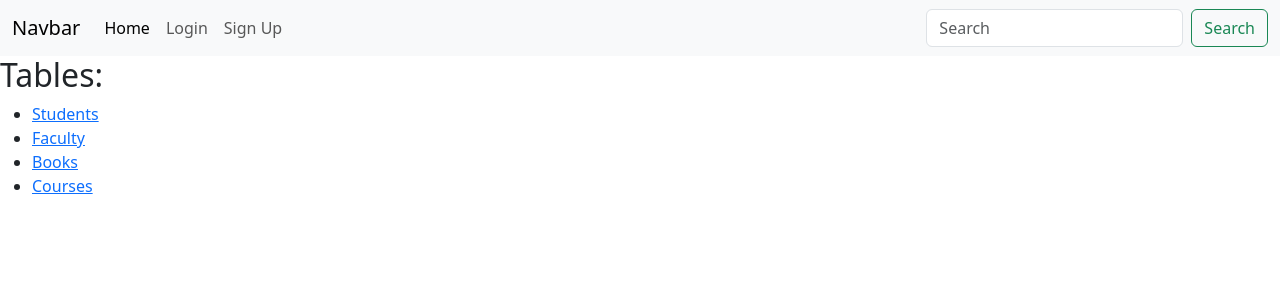
After one commit to chaitanya5420/sql_proj, a Django app: page / in a window 1280 px wide. The commit adds this page. Shown: the top 300 px of the page. Run offline with Django 5.2, Linux system fonts and the light colour scheme.

Commit message:
login_signup added

```diff
--- a/settings/webapp_table/models.py
+++ b/settings/webapp_table/models.py
@@ -55,7 +55,7 @@ class course(models.Model):
     course_name = models.CharField(max_length=100)
     course_books = models.TextField()
     course_subject = models.CharField(max_length=100)
-    course_year = models.IntegerField()
+    course_year = models.TextField()
 
     class Meta:
         db_table = 'courses'
--- a/settings/webapp_table/templates/courses.html
+++ b/settings/webapp_table/templates/home.html
@@ -1,41 +1,24 @@
-<!-- courses.html -->
-
+{% include 'nav.html' %}
 <!DOCTYPE html>
 <html lang="en">
 <head>
     <meta charset="UTF-8">
-    <title>Course List</title>
+    <meta name="viewport" content="width=device-width, initial-scale=1.0">
     {% load static %}
     <link href="https://cdn.jsdelivr.net/npm/bootstrap@5.3.3/dist/css/bootstrap.min.css" rel="stylesheet" integrity="sha384-QWTKZyjpPEjISv5WaRU9OFeRpok6YctnYmDr5pNlyT2bRjXh0JMhjY6hW+ALEwIH" crossorigin="anonymous">
-    <link rel="stylesheet" type="text/css" href="{% static 'style.css' %}">
+    <title>Document</title>
 </head>
 
+<body>
+    <h2>Tables:</h2>
+    <ul>
+        <li><a href="{% url 'students' %}">Students</a></li>
+        <li><a href="{% url 'faculty' %}">Faculty</a></li>
+        <li><a href="{% url 'books' %}">Books</a></li>
+        <li><a href="{% url 'courses' %}">Courses</a></li>
+    </ul>
 
-<body>
-    <h1 class="text-center">Course List</h1>
 
-    <table class="table">
-        <thead class="table-dark">
-            <tr>
-                <th>Course ID</th>
-                <th>Course Name</th>
-                <th>Books</th>
-                <th>Subject</th>
-                <th>course_Year</th>
-            </tr>
-        </thead>
-        <tbody>
-            {% for course in courses %}
-                <tr>
-                    <td>{{ course.course_id }}</td>
-                    <td>{{ course.course_name }}</td>
-                    <td>{{ course.course_books }}</td>
-                    <td>{{ course.course_subject }}</td>
-                    <td>{{ course.coures_year }}</td>
-                </tr>
-            {% endfor %}
-        </tbody>
-    </table>
     <script src="https://cdn.jsdelivr.net/npm/bootstrap@5.3.3/dist/js/bootstrap.bundle.min.js" integrity="sha384-YvpcrYf0tY3lHB60NNkmXc5s9fDVZLESaAA55NDzOxhy9GkcIdslK1eN7N6jIeHz" crossorigin="anonymous"></script>
     <script src="https://cdn.jsdelivr.net/npm/@popperjs/core@2.11.8/dist/umd/popper.min.js" integrity="sha384-I7E8VVD/ismYTF4hNIPjVp/Zjvgyol6VFvRkX/vR+Vc4jQkC+hVqc2pM8ODewa9r" crossorigin="anonymous"></script>
     <script src="https://cdn.jsdelivr.net/npm/bootstrap@5.3.3/dist/js/bootstrap.min.js" integrity="sha384-0pUGZvbkm6XF6gxjEnlmuGrJXVbNuzT9qBBavbLwCsOGabYfZo0T0to5eqruptLy" crossorigin="anonymous"></script>
--- /dev/null
+++ b/settings/webapp_table/templates/nav.html
@@ -0,0 +1,38 @@
+
+
+<!DOCTYPE html>
+<html lang="en">
+<head>
+    <meta charset="UTF-8">
+    <meta name="viewport" content="width=device-width, initial-scale=1.0">
+    <title>Document</title>
+</head>
+<body>
+    <nav class="navbar navbar-expand-lg bg-body-tertiary">
+        <div class="container-fluid">
+          <a class="navbar-brand" href="#">Navbar</a>
+          <button class="navbar-toggler" type="button" data-bs-toggle="collapse" data-bs-target="#navbarSupportedContent" aria-controls="navbarSupportedContent" aria-expanded="false" aria-label="Toggle navigation">
+            <span class="navbar-toggler-icon"></span>
+          </button>
+          <div class="collapse navbar-collapse" id="navbarSupportedContent">
+            <ul class="navbar-nav me-auto mb-2 mb-lg-0">
+              <li class="nav-item">
+                <a class="nav-link active" aria-current="page" href="{% url 'home' %}">Home</a>
+              </li>
+              <li class="nav-item">
+                <a class="nav-link" href="{% url 'login' %}">Login</a>
+              </li>
+              <li class="nav-item">
+                <a class="nav-link" href="{% url 'register' %}">Sign Up</a>
+              </li>
+            </ul>
+            <form class="d-flex" role="search">
+              <input class="form-control me-2" type="search" placeholder="Search" aria-label="Search">
+              <button class="btn btn-outline-success" type="submit">Search</button>
+            </form>
+
+          </div>
+        </div>
+      </nav>
+</body>
+</html>
--- a/settings/webapp_table/urls.py
+++ b/settings/webapp_table/urls.py
@@ -3,8 +3,11 @@ from django.urls import path
 from .views import *
 
 urlpatterns = [
+    path('', home, name='home'),
     path('students/', students, name='students'),
     path('faculty/', faculty, name = 'faculty'),
     path('library/', books, name = 'books' ),
-    path('courses/', course_item, name = 'courses')
+    path('courses/', course_item, name = 'courses'),
+    path('registration/', register, name = 'register'),
+    path('login/', custom_login, name='login'),
 ]
--- a/settings/webapp_table/views.py
+++ b/settings/webapp_table/views.py
@@ -1,11 +1,18 @@
 # views.py
 from django.shortcuts import render
 from .models import *
+from django.shortcuts import render, redirect
+from .forms import *
+from django.contrib.auth.models import User
+from django.contrib.auth import authenticate, login
+
+
+def home(request):
+    return render(request, 'home.html')
 
 def students(request):
     students = Student.objects.all()
     return render(request, 'students.html', {'students': students})
-
 
 def faculty(request):
     faculty = faculties.objects.all()  # Retrieve all faculty members
@@ -18,3 +25,46 @@ def books(request):
 def course_item(request):
     courses = course.objects.all()
     return render(request,'courses.html',{'courses':courses})
+
+
+def custom_login(request):
+    if request.method == 'POST':
+        form = LoginForm(request.POST)
+        if form.is_valid():
+            username = form.cleaned_data['username']
+            password = form.cleaned_data['password']
+            user = authenticate(request, username=username, password=password)
+            if user is not None:
+                login(request, user)
+                return redirect('home')  # Redirect to home page after login
+            else:
+                # Authentication failed
+                error_message = "Invalid username or password."
+                return render(request, 'login.html', {'form': form, 'error_message': error_message})
+    else:
+        form = LoginForm()
+    return render(request, 'login.html', {'form': form})
+
+
+def  register(request):
+    page='register'
+
+    if request.method == 'POST':
+        form = RegistrationForm(request.POST)
+        if form.is_valid():
+            username = form.cleaned_data['username']
+            email = form.cleaned_data['email']
+            password = form.cleaned_data['password']
+            # Create a new user
+            user = User.objects.create_user(
+                username=username,
+                email=email,
+                password=password
+                )
+
+            user.save()
+            return redirect('login')  # Redirect to login page after successful registration
+    else:
+        form = RegistrationForm()
+        context = {'form': form, 'page':page}
+    return render(request, 'register.html', context)
```
Also changed, not shown: settings/webapp_table/forms.py (added, +23 -0 lines), settings/webapp_table/templates/login.html (added, +25 -0 lines), settings/webapp_table/templates/register.html (added, +20 -0 lines), settings/webapp_table/migrations/0012_alter_course_course_year.py (added), settings/webapp_table/migrations/0013_alter_course_course_year.py (added), settings/webapp_table/migrations/0014_alter_course_course_year.py (added), settings/webapp_table/migrations/0015_alter_course_course_year.py (added), settings/webapp_table/static/home.css (added).
